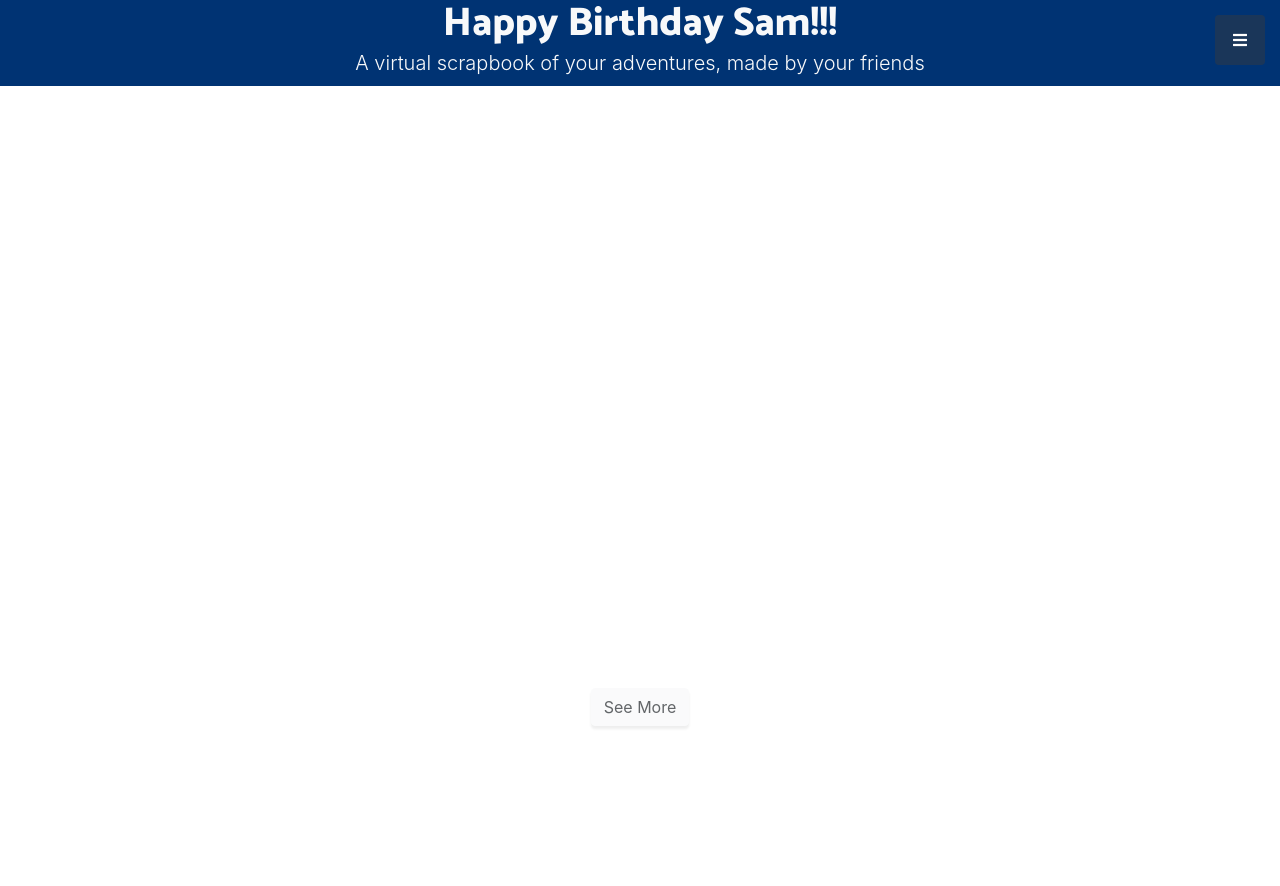
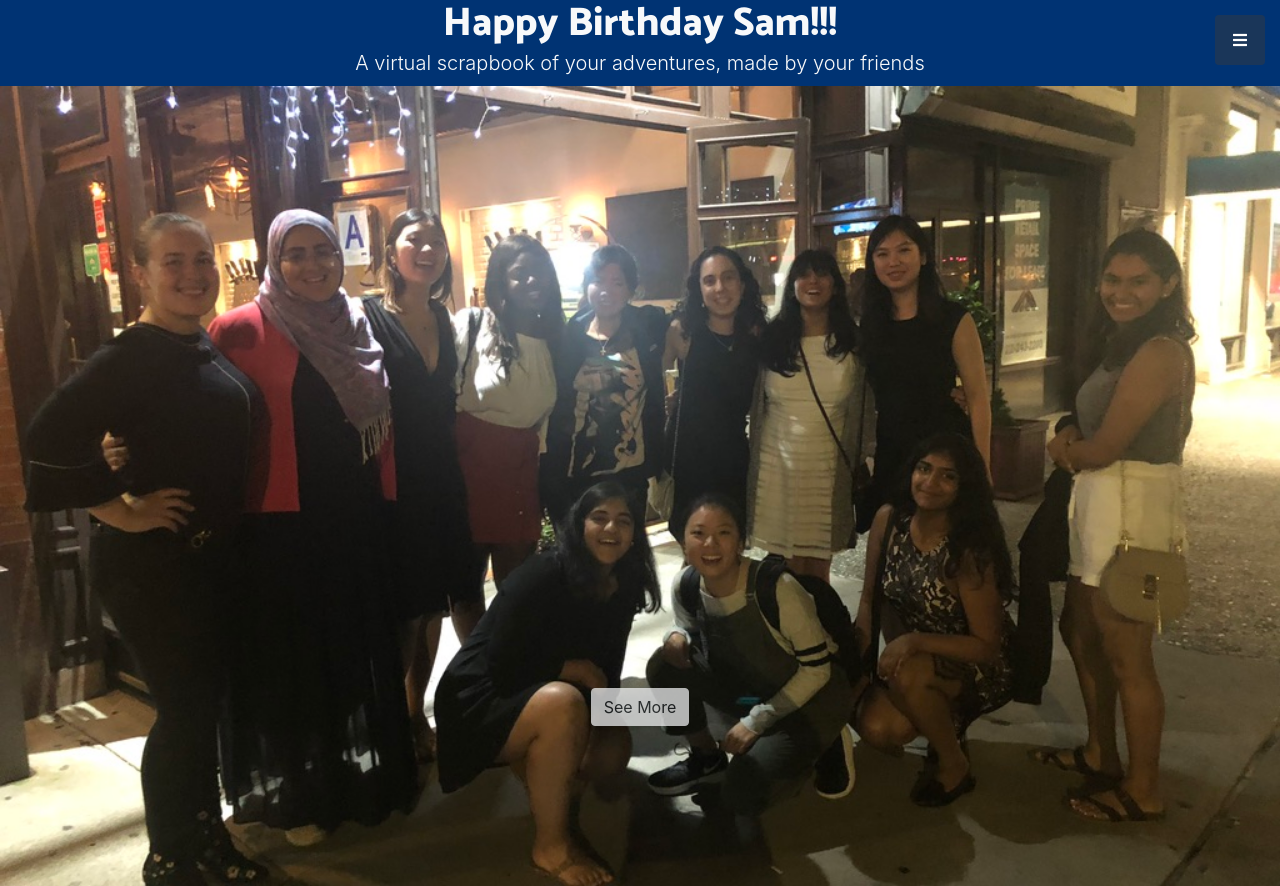
Before and after one commit to hamelyz/suprise-website, a website with bundled scripts: page index.html in a window 1280 px wide. Shown: the top 886 px of the page. Built offline with nearby package versions, Linux system fonts and the light colour scheme; files whose address does not match are found by name.

Commit message:
fixed header

```diff
--- a/css/one-page-wonder.css
+++ b/css/one-page-wonder.css
@@ -92,7 +92,7 @@ header.masthead {
   padding-top: calc(7rem + 72px);
   padding-bottom: 7rem;
 /*  background: linear-gradient(0deg, #ff6a00 0%, #ee0979 100%);*/
-  background-image: url('../Photos%20with%20Sam/A495C8EF-53EC-4050-B75C-A9B478206F4E_1_105_c.jpeg');
+  background-image: url('../img/header-img.jpeg');
   background-repeat: no-repeat;
 /*  background-position: center center;*/
 /*  background-attachment: scroll;*/
```
Also changed, not shown: index.html (+1 -1 lines), img/header-img.jpeg (added), 1 other file.
